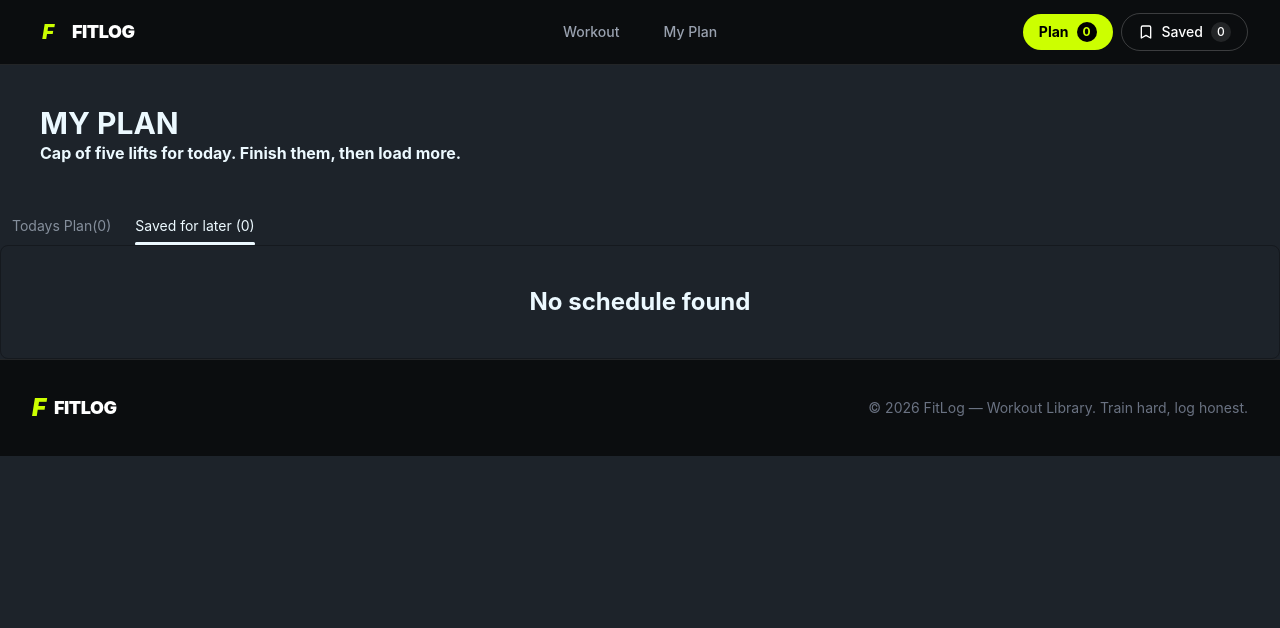
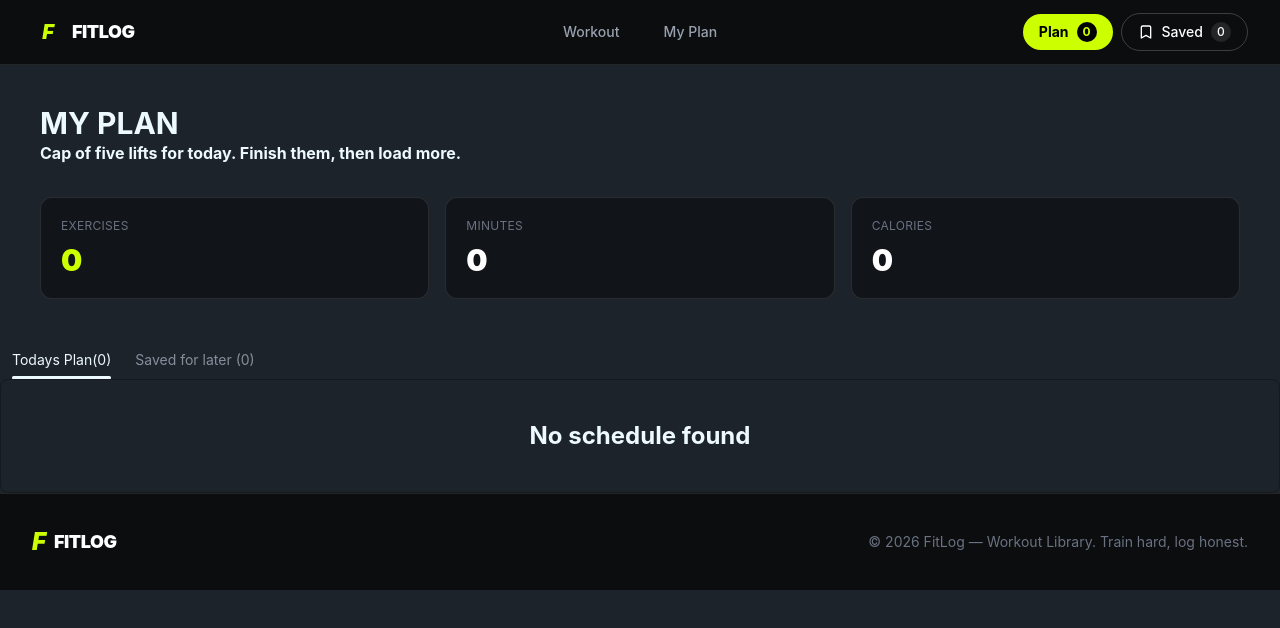
Before and after one commit to taseen311/nextjs-assignment, a Next.js app: page /my-plan in a window 1280 px wide. Shown: the top 628 px of the page. Built offline with nearby package versions, Linux system fonts and the light colour scheme.

Commit message:
added dynamic functionality

```diff
--- a/src/app/component/shared/bookDetails/SavedButton.jsx
+++ b/src/app/component/shared/bookDetails/SavedButton.jsx
@@ -9,6 +9,21 @@ const SavedButton = ({gym}) => {
     // console.log(gymProvider, 'gym provider')
 
     const handleSavedForLater = () =>{
+
+        const alreadySaved = savedForLater.find(item => item.id === gym.id);
+
+        if(alreadySaved){
+            toast.info("Already saved for later");
+            return;
+        }
+
+        if(savedForLater.length >= 5){
+            toast.warning("You can save maximum 5 workouts");
+            return;
+        }
+
+
+
         console.log('btn triggered', gym);
         toast.success("Added to Saved later");
         setSavedForLater([...savedForLater, gym])
--- a/src/app/component/shared/bookDetails/TodayButton.jsx
+++ b/src/app/component/shared/bookDetails/TodayButton.jsx
@@ -9,6 +9,19 @@ const TodayButton = ({gym}) => {
     // console.log(gymProvider, 'gym provider')
 
     const handleAddTodaysPlan = () =>{
+
+        const alreadyAdded = todaysPlan.find(item=> item.id === gym.id)
+
+        if(alreadyAdded){
+            toast.info("Already added to todays plan")
+            return
+        }
+
+        if(todaysPlan.length >= 5){
+            toast.warning("You can add maximum 5 workouts")
+            return;
+        }
+
         console.log('btn triggered', gym);
         toast.success("Todays plan is ready!");
         setTodaysPlan([...todaysPlan, gym])
--- a/src/app/component/shared/homepage/Gyms.jsx
+++ b/src/app/component/shared/homepage/Gyms.jsx
@@ -3,7 +3,7 @@ import GymCard from '../GymCard';
 
 const getGyms = async() =>{
     const response = await fetch("https://api.abcz.workers.dev/api/fitlog");
-    const data = response.json();
+    const data = await response.json();
     return data;
 }
 
--- a/src/app/my-plan/page.jsx
+++ b/src/app/my-plan/page.jsx
@@ -1,18 +1,87 @@
 "use client";
 import { GymContext } from "@/context/GymContext";
-import React, { useContext } from "react";
+import React, { useContext, useState } from "react";
 import GymCard from "../component/shared/GymCard";
 import MyListedPlan from "../component/shared/MyListedPlan";
+import { toast } from "react-toastify";
 
 const ListedGyms = () => {
-  const { todaysPlan, savedForLater } = useContext(GymContext);
+  const { todaysPlan, setTodaysPlan, savedForLater, setSavedForLater } =
+    useContext(GymContext);
   console.log(todaysPlan, savedForLater);
+
+  const [activeTab, setActiveTab] = useState("today");
+
+  const activePlan = activeTab === "today"? todaysPlan : savedForLater;
+
+
+
+  const totalExercises = activePlan.length;
+
+  const totalMinutes = activePlan.reduce((total, gym) => {
+    return total + parseInt(gym.duration);
+  }, 0);
+
+  const totalCalories = activePlan.reduce((total, gym) => {
+    return total + parseInt(gym.caloriesBurned);
+  }, 0);
+
+  const handleRemoveToday = (id) => {
+    setTodaysPlan((prev) => prev.filter((gym) => gym.id !== id));
+
+    toast.success("Removed from todays Plan");
+  };
+
+  const handleRemoveSaved = (id) => {
+    setSavedForLater((prev) => prev.filter((gym) => gym.id !== id));
+
+    toast.success("Removed from Saved");
+  };
+
   return (
     <div className="container mx-auto">
-       <div className="my-10 mx-10">
+      <div className="my-10 mx-10">
         <h2 className="text-3xl font-bold">MY PLAN</h2>
-        <p className="font-bold">Cap of five lifts for today. Finish them, then load more.</p>
+        <p className="font-bold">
+          Cap of five lifts for today. Finish them, then load more.
+        </p>
+
+        {/* Metrics */}
+        <div className="mt-8 grid grid-cols-1 gap-4 sm:grid-cols-3">
+          {/* Exercises */}
+          <div className="rounded-xl border border-white/10 bg-[#111418] p-5">
+            <p className="text-xs uppercase tracking-wide text-gray-500">
+              Exercises
+            </p>
+
+            <p className="mt-2 text-3xl font-black text-[#ccff00]">
+              {totalExercises}
+            </p>
+          </div>
+
+          {/* Minutes */}
+          <div className="rounded-xl border border-white/10 bg-[#111418] p-5">
+            <p className="text-xs uppercase tracking-wide text-gray-500">
+              Minutes
+            </p>
+
+            <p className="mt-2 text-3xl font-black text-white">
+              {totalMinutes}
+            </p>
+          </div>
+
+          {/* Calories */}
+          <div className="rounded-xl border border-white/10 bg-[#111418] p-5">
+            <p className="text-xs uppercase tracking-wide text-gray-500">
+              Calories
+            </p>
+
+            <p className="mt-2 text-3xl font-black text-white">
+              {totalCalories}
+            </p>
+          </div>
         </div>
+      </div>
       {/* <h2>Todays plan: {todaysPlan.length}</h2>
       <h2>Saved for later plan: {savedForLater.length}</h2> */}
       {/* name of each tab group should be unique */}
@@ -22,16 +91,21 @@ const ListedGyms = () => {
           name="my_tabs_2"
           className="tab"
           aria-label={`Todays Plan(${todaysPlan.length})`}
+          checked = {activeTab === "today"}
+          onChange={()=>setActiveTab("today")}
         />
         <div className="tab-content border-base-300 bg-base-100 p-10">
-          {
-            todaysPlan.length>0? (
-                todaysPlan.map(gym =>{
-                return    <MyListedPlan key={gym.id} workout={gym}></MyListedPlan>
-                }
-                )
-            )
-          : (
+          {todaysPlan.length > 0 ? (
+            todaysPlan.map((gym) => {
+              return (
+                <MyListedPlan
+                  key={gym.id}
+                  workout={gym}
+                  onRemove={() => handleRemoveToday(gym.id)}
+                ></MyListedPlan>
+              );
+            })
+          ) : (
             <p className="text-center text-2xl font-bold">No schedule found</p>
           )}
         </div>
@@ -41,17 +115,22 @@ const ListedGyms = () => {
           name="my_tabs_2"
           className="tab"
           aria-label={`Saved for later (${savedForLater.length})`}
-          defaultChecked
+          // defaultChecked
+          checked={activeTab==='saved'}
+          onChange={()=>setActiveTab("saved")}
         />
         <div className="tab-content border-base-300 bg-base-100 p-10">
-          {
-            savedForLater.length>0? (
-                savedForLater.map(gym =>{
-                return <MyListedPlan key={gym.id} workout={gym}></MyListedPlan>
-                }
-                )
-            )
-          : (
+          {savedForLater.length > 0 ? (
+            savedForLater.map((gym) => {
+              return (
+                <MyListedPlan
+                  key={gym.id}
+                  workout={gym}
+                  onRemove={() => handleRemoveSaved(gym.id)}
+                ></MyListedPlan>
+              );
+            })
+          ) : (
             <p className="text-center text-2xl font-bold">No schedule found</p>
           )}
         </div>
--- a/src/context/GymContext.jsx
+++ b/src/context/GymContext.jsx
@@ -16,10 +16,10 @@ const GymProvider = ({children}) => {
     };
 
     return (
-        <div>
+
             <GymContext.Provider value={sharedData}>{children}
             </GymContext.Provider>
-        </div>
+
     );
 };
 
```
Also changed, not shown: 1 other file (tests, documents, lock files or other folders).
